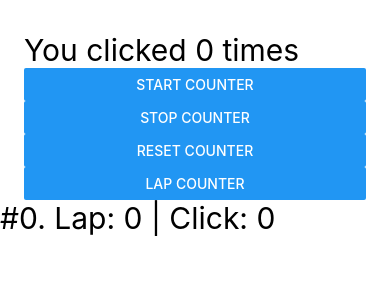
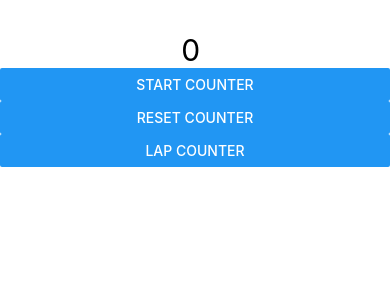
Before and after one commit to debarshid3/DummyStopwatch, a React Native app: screen / in a window 390 px wide. Shown: the top 300 px of the page. Built offline with nearby package versions, Linux system fonts and the light colour scheme.

Commit message:
StartStop Single Button

```diff
--- a/App.js
+++ b/App.js
@@ -1,10 +1,5 @@
 import React from 'react';
-import {
-  StyleSheet,
-  Text,
-  View,
-  Button,
-} from 'react-native';
+import { StyleSheet, Text, View, Button } from 'react-native';
 
 import { useState } from 'react';
 
@@ -13,18 +8,25 @@ const App = () => {
   const [lapId, setLapId] = useState(0);
   const [span, setSpan] = useState(0);
   const [lap, setLap] = useState(0);
+  const [lapMap, setLapMap] = useState([]);
+  const [state, setState] = useState("zero");
   const [handler, setHandler] = useState(null);
-  const [isVisible, setVisibility] = useState(null);
+  const [title, setTitle] = useState("Start Counter");
 
-  const startCounter = () => {
+  const toggleCounter = () => {
+    if (state == "zero" || state == "paused") {
       let val = setInterval(() => {
-      setCount(count => count + 1)
+        setCount((count) => count + 1);
       }, 1000);
       setHandler(val);
-  };
-
-  const stopCounter = () => {
+      setState("running");
+      setTitle("Stop Counter");
+    }
+    if (state == "running") {
       clearInterval(handler);
+      setState("paused");
+      setTitle("Start Counter");
+    }
   };
 
   const resetCounter = () => {
@@ -33,21 +35,17 @@ const App = () => {
     setLapId(0);
     setLap(0);
     setSpan(0);
-    setVisibility(null);
+    setLapMap([]);
+    setState("zero");
+    setTitle("Start Counter");
   };
 
   const lapCounter = () => {
-    setVisibility("show");
+    if (state == "running") {
+      setLapMap([...lapMap, lapId + 1, count - lap, count]);
       setLapId(lapId + 1);
       setLap(count);
-    setSpan(count-lap);
-    if(isVisible!=null)
-    {
-      return(
-        <View>
-          <Text style={{ fontSize: 30 }}>#{lapId}. Lap: {span} | Click: {lap}</Text>
-        </View>
-      );
+      setSpan(count - lap);
     }
   };
 
@@ -55,32 +53,32 @@ const App = () => {
     return (
       <>
         <View style={styles.sectionContainer}>
-          <Text style={{ fontSize: 30 }}>You clicked {count} times</Text>
-          <Button onPress={() => startCounter()}
-            title="Start Counter" />
-          <Button onPress={() => stopCounter()}
-            title="Stop Counter" />
-          <Button onPress={() => resetCounter()}
-            title="Reset Counter" />
-          <Button onPress={() => lapCounter()}
-            title="Lap Counter" />
+          <Text style={{ fontSize: 30 }}>{count} </Text>
         </View>
         <View>
-          <Text style={{ fontSize: 30 }}>#{lapId}. Lap: {span} | Click: {lap}</Text>
+          <Button onPress={() => toggleCounter()} title={title} />
+          <Button onPress={() => resetCounter()} title="Reset Counter" />
+          <Button onPress={() => lapCounter()} title="Lap Counter" />
+        </View>
+        <View>
+          <Text>
+            {lapMap.map((subItems) => {
+              return <Text> {subItems} </Text>;
+            })}
+          </Text>
         </View>
       </>
     );
   };
 
-  return (
-    <TestCounter />
-  );
-}
+  return <TestCounter />;
+};
 
 const styles = StyleSheet.create({
   sectionContainer: {
     marginTop: 32,
     paddingHorizontal: 24,
+    alignItems: 'center',
   },
 });
 
```
Lines whose indentation alone changed are shown as unchanged.
